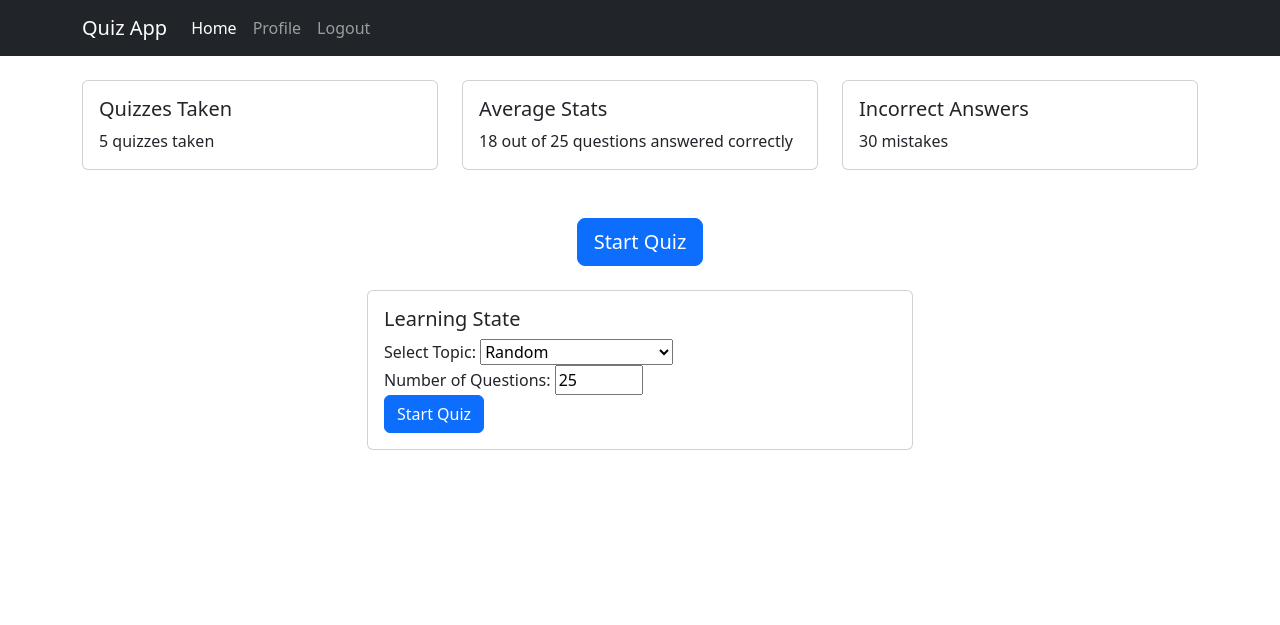
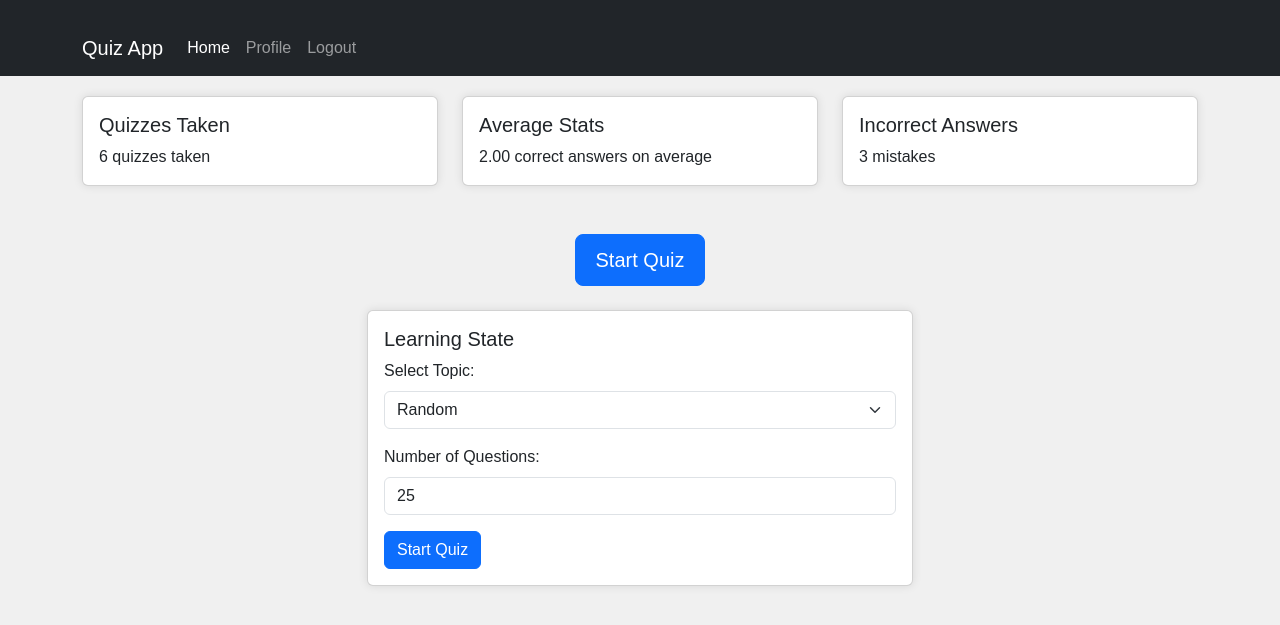
Before and after one commit to nurbolatkz/quiz_app, a Django app: page / in a window 1280 px wide. Shown: the top 625 px of the page. Run offline with Django 4.2, Linux system fonts and the light colour scheme; a user stored in the database is signed in; data comes from the database, SQL or seed files in the repository; both versions use the stored data as it was after the commit.

Commit message:
update functions

```diff
--- a/quiz/templates/home.html
+++ b/quiz/templates/home.html
@@ -1,4 +1,3 @@
-<!-- quiz/templates/home.html -->
 <!DOCTYPE html>
 <html lang="en">
 <head>
@@ -7,6 +6,27 @@
     <title>Home</title>
     <!-- Bootstrap CSS -->
     <link rel="stylesheet" href="https://cdn.jsdelivr.net/npm/bootstrap@5.3.0/dist/css/bootstrap.min.css">
+    <style>
+        body {
+            font-family: Arial, sans-serif;
+            background-color: #f0f0f0;
+            margin: 0;
+            padding: 0;
+        }
+        .card {
+            box-shadow: 0 0 10px rgba(0, 0, 0, 0.1);
+        }
+        .navbar {
+            margin-bottom: 20px;
+        }
+        .container {
+            margin-top: 20px;
+        }
+        .btn-lg {
+            padding: 10px 20px;
+            font-size: 1.25em;
+        }
+    </style>
 </head>
 <body>
     <!-- Navbar -->
@@ -33,14 +53,14 @@
     </nav>
 
     <!-- Main Content -->
-    <div class="container mt-4">
+    <div class="container">
         <div class="row">
             <!-- Card 1: Number of quizzes taken -->
             <div class="col-lg-4 mb-4">
                 <div class="card">
                     <div class="card-body">
                         <h5 class="card-title">Quizzes Taken</h5>
-                        <p class="card-text">5 quizzes taken</p>
+                        <p class="card-text">{{ quizzes_taken }} quizzes taken</p>
                     </div>
                 </div>
             </div>
@@ -50,7 +70,7 @@
                 <div class="card">
                     <div class="card-body">
                         <h5 class="card-title">Average Stats</h5>
-                        <p class="card-text">18 out of 25 questions answered correctly</p>
+                        <p class="card-text">{{ average_stats }}</p>
                     </div>
                 </div>
             </div>
@@ -60,7 +80,7 @@
                 <div class="card">
                     <div class="card-body">
                         <h5 class="card-title">Incorrect Answers</h5>
-                        <p class="card-text">30 mistakes</p>
+                        <p class="card-text">{{ incorrect_answers }} mistakes</p>
                     </div>
                 </div>
             </div>
@@ -73,7 +93,6 @@
             </div>
         </div>
 
-
         <!-- Learning State Section -->
         <div class="row mt-4">
             <div class="col-lg-6 offset-lg-3">
@@ -82,18 +101,18 @@
                         <h5 class="card-title">Learning State</h5>
                         <form id="quizForm" method="post">
                             {% csrf_token %}
-                    <div>
-                        <label for="topic">Select Topic:</label>
-                        <select name="topic_id" id="topic">
+                            <div class="mb-3">
+                                <label for="topic" class="form-label">Select Topic:</label>
+                                <select name="topic_id" id="topic" class="form-select">
                                     <option value="">Random</option>
                                     {% for topic in topics %}
                                         <option value="{{ topic.id }}">{{ topic.name }}</option>
                                     {% endfor %}
                                 </select>
                             </div>
-                    <div>
-                        <label for="num_questions">Number of Questions:</label>
-                        <input type="number" name="num_questions" id="num_questions" value="25" min="1" max="50">
+                            <div class="mb-3">
+                                <label for="num_questions" class="form-label">Number of Questions:</label>
+                                <input type="number" name="num_questions" id="num_questions" class="form-control" value="25" min="1" max="50">
                             </div>
                             <button type="submit" class="btn btn-primary">Start Quiz</button>
                         </form>
@@ -105,7 +124,6 @@
 
     <!-- Bootstrap JS (Optional for some components) -->
     <script src="https://cdn.jsdelivr.net/npm/bootstrap@5.3.0/dist/js/bootstrap.bundle.min.js"></script>
-
     <script>
         document.addEventListener('DOMContentLoaded', function() {
             const form = document.getElementById('quizForm');
--- a/quiz/views.py
+++ b/quiz/views.py
@@ -3,14 +3,45 @@ from django.shortcuts import render, redirect, get_object_or_404
 from django.contrib.auth.forms import UserCreationForm, AuthenticationForm
 from django.contrib.auth import authenticate, login, logout
 from django.contrib.auth.decorators import login_required
+from django.db.models import Sum
+from .models import QuizAttempt, Topic, Question, UserStats, Option
+import json
 
-from .models import QuizAttempt, Topic, Question, UserStats, Option
 
 
 @login_required
 def home_view(request):
+    user = request.user
+
+    # Get all quiz attempts by the user
+    quiz_attempts = QuizAttempt.objects.filter(user=user)
+
+    # Calculate the total number of quizzes taken
+    quizzes_taken = quiz_attempts.count()
+
+    # Initialize counters
+    total_correct_answers = 0
+    total_incorrect_answers = 0
+
+    # Sum up the correct and incorrect answers
+    for attempt in quiz_attempts:
+        #print(type(attempt.correct_answers))
+        total_correct_answers += len(attempt.correct_answers)
+        total_incorrect_answers += len(attempt.incorrect_answers)
+
+    # Calculate the average stats
+    average_stats = f"{total_correct_answers / quizzes_taken:.2f} correct answers on average" if quizzes_taken else "N/A"
+
     topics = Topic.objects.all()
-    return render(request, 'home.html', {'topics': topics})
+
+    context = {
+        'quizzes_taken': quizzes_taken,
+        'average_stats': average_stats,
+        'incorrect_answers': total_incorrect_answers,
+        'topics': topics,
+    }
+
+    return render(request, 'home.html', context)
 
 
 def register_view(request):
@@ -97,19 +128,26 @@ def quiz_detail(request, attempt_id):
 @login_required
 def quiz_result(request, attempt_id):
     if request.method == 'POST':
-        correct_answers = int(request.POST.get('correct_answers'))
-        incorrect_answers = int(request.POST.get('incorrect_answers'))
+        correct_answers_json = request.POST.get('correct_answers', '[]')
+        incorrect_answers_json = request.POST.get('incorrect_answers', '[]')
+        user_answers_json = request.POST.get('user_answers', '[]')
 
-        attempt = get_object_or_404(
-            QuizAttempt, id=attempt_id, user=request.user)
+        correct_answers = json.loads(correct_answers_json)
+        incorrect_answers = json.loads(incorrect_answers_json)
+        user_answers = json.loads(user_answers_json)
+
+        attempt = get_object_or_404(QuizAttempt, pk=attempt_id)
+
+        # Update attempt with correct and incorrect answers
         attempt.correct_answers = correct_answers
+        attempt.incorrect_answers = incorrect_answers
         attempt.save()
 
+        # Update or create UserStats
         stats, created = UserStats.objects.get_or_create(user=request.user)
         stats.quizzes_taken += 1
-        stats.incorrect_answers += int(incorrect_answers)
-        stats.average_stats = (
-            stats.average_stats * (stats.quizzes_taken - 1) + correct_answers) / stats.quizzes_taken
+        stats.incorrect_answers += len(incorrect_answers)
+        stats.average_stats = (stats.average_stats * (stats.quizzes_taken - 1) + len(correct_answers)) / stats.quizzes_taken
         stats.save()
 
         return render(request, 'quiz_results.html', {
```
Also changed, not shown: quiz/templates/quiz_detail.html (+12 -15 lines), quiz/templates/quiz_results.html (+79 -6 lines), db.sqlite3. Lines whose indentation alone changed are shown as unchanged.
